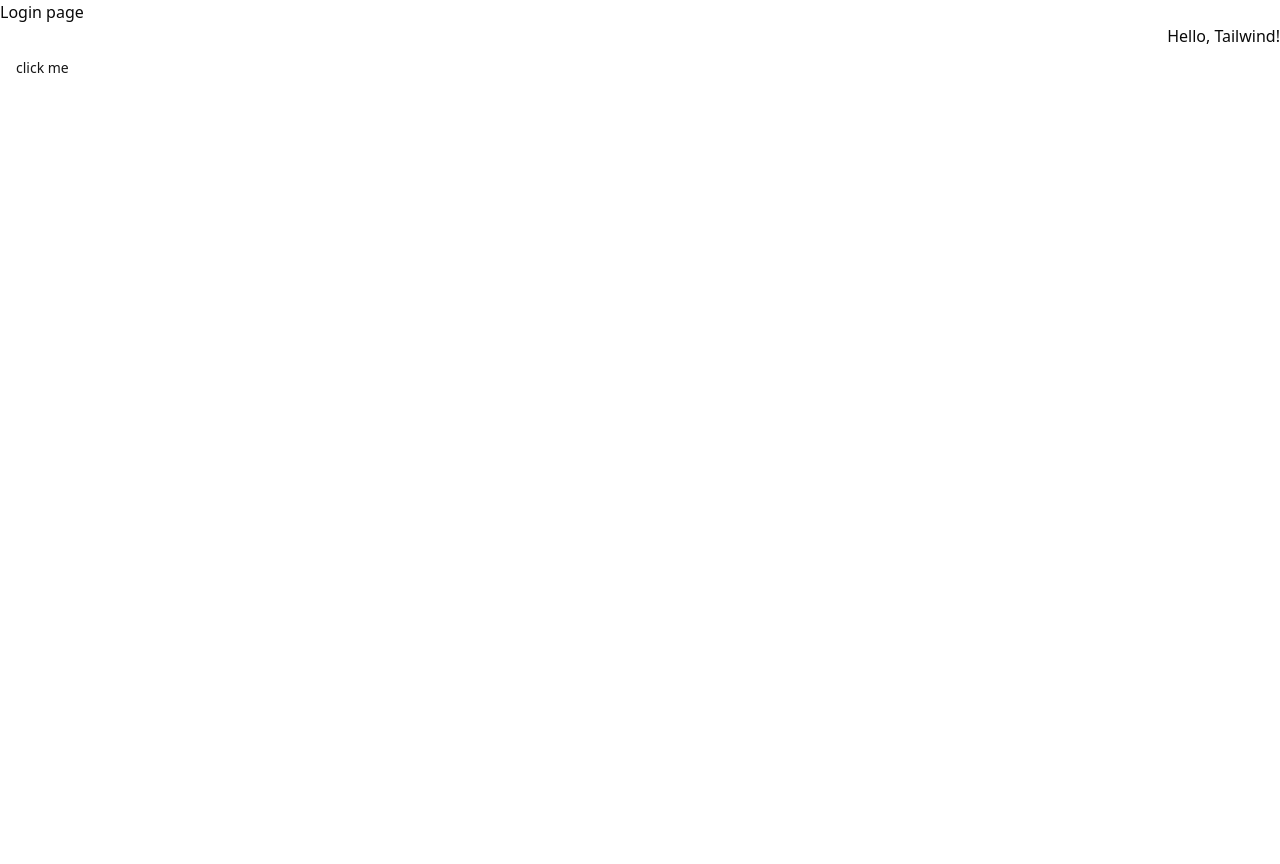
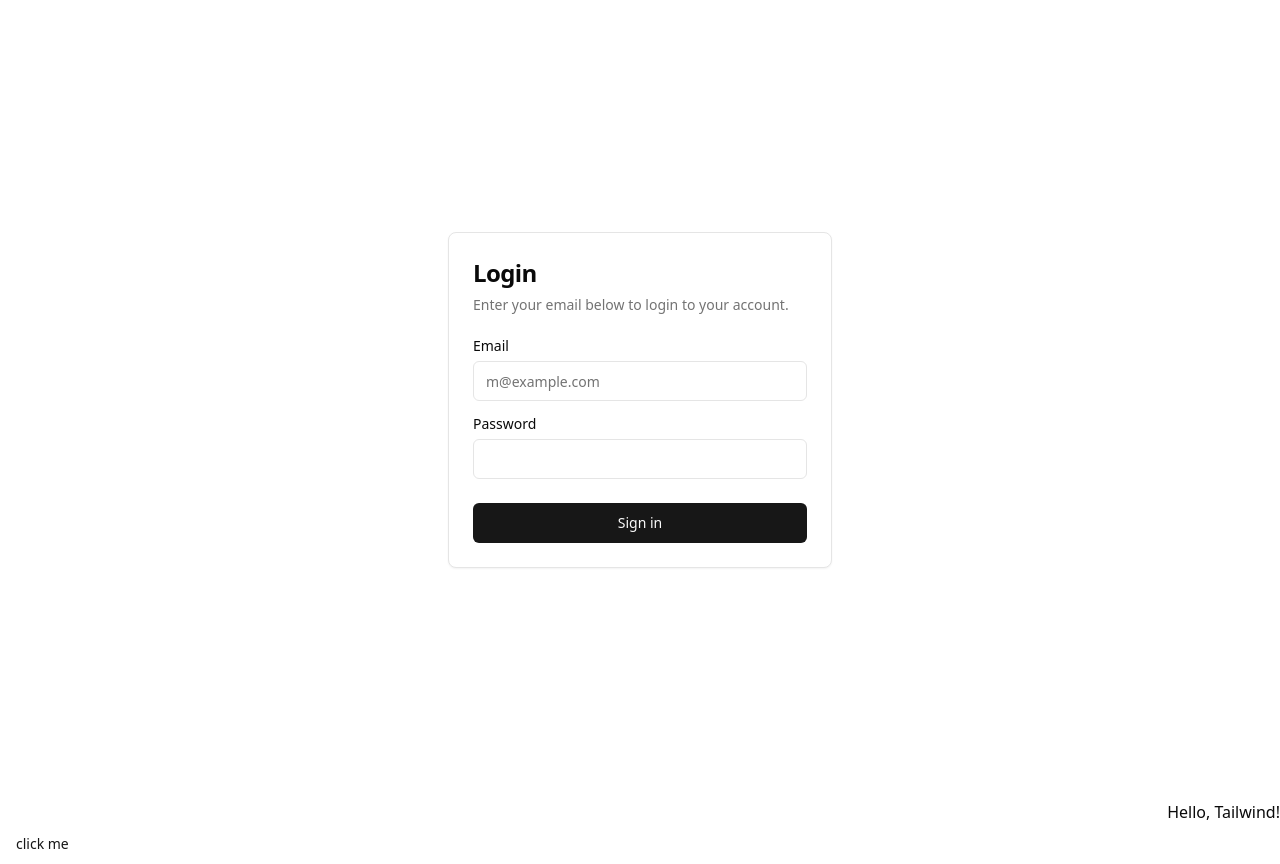
Before and after one commit to Deopa12Kunal/ebook-dashboard, a React (Vite) app: page /login in a window 1280 px wide. Before the commit the page ends 800 px from the top, so only its background shows below. Built offline with nearby package versions, Linux system fonts and the light colour scheme.

Commit message:
add login page

```diff
--- a/package.json
+++ b/package.json
@@ -11,6 +11,7 @@
     "preview": "vite preview"
   },
   "dependencies": {
+    "@radix-ui/react-label": "^2.1.0",
     "@radix-ui/react-slot": "^1.1.0",
     "class-variance-authority": "^0.7.0",
     "clsx": "^2.1.1",
--- /dev/null
+++ b/src/components/ui/card.tsx
@@ -0,0 +1,79 @@
+import * as React from "react"
+
+import { cn } from "@/lib/utils"
+
+const Card = React.forwardRef<
+  HTMLDivElement,
+  React.HTMLAttributes<HTMLDivElement>
+>(({ className, ...props }, ref) => (
+  <div
+    ref={ref}
+    className={cn(
+      "rounded-lg border bg-card text-card-foreground shadow-sm",
+      className
+    )}
+    {...props}
+  />
+))
+Card.displayName = "Card"
+
+const CardHeader = React.forwardRef<
+  HTMLDivElement,
+  React.HTMLAttributes<HTMLDivElement>
+>(({ className, ...props }, ref) => (
+  <div
+    ref={ref}
+    className={cn("flex flex-col space-y-1.5 p-6", className)}
+    {...props}
+  />
+))
+CardHeader.displayName = "CardHeader"
+
+const CardTitle = React.forwardRef<
+  HTMLParagraphElement,
+  React.HTMLAttributes<HTMLHeadingElement>
+>(({ className, ...props }, ref) => (
+  <h3
+    ref={ref}
+    className={cn(
+      "text-2xl font-semibold leading-none tracking-tight",
+      className
+    )}
+    {...props}
+  />
+))
+CardTitle.displayName = "CardTitle"
+
+const CardDescription = React.forwardRef<
+  HTMLParagraphElement,
+  React.HTMLAttributes<HTMLParagraphElement>
+>(({ className, ...props }, ref) => (
+  <p
+    ref={ref}
+    className={cn("text-sm text-muted-foreground", className)}
+    {...props}
+  />
+))
+CardDescription.displayName = "CardDescription"
+
+const CardContent = React.forwardRef<
+  HTMLDivElement,
+  React.HTMLAttributes<HTMLDivElement>
+>(({ className, ...props }, ref) => (
+  <div ref={ref} className={cn("p-6 pt-0", className)} {...props} />
+))
+CardContent.displayName = "CardContent"
+
+const CardFooter = React.forwardRef<
+  HTMLDivElement,
+  React.HTMLAttributes<HTMLDivElement>
+>(({ className, ...props }, ref) => (
+  <div
+    ref={ref}
+    className={cn("flex items-center p-6 pt-0", className)}
+    {...props}
+  />
+))
+CardFooter.displayName = "CardFooter"
+
+export { Card, CardHeader, CardFooter, CardTitle, CardDescription, CardContent }
--- /dev/null
+++ b/src/components/ui/input.tsx
@@ -0,0 +1,25 @@
+import * as React from "react"
+
+import { cn } from "@/lib/utils"
+
+export interface InputProps
+  extends React.InputHTMLAttributes<HTMLInputElement> {}
+
+const Input = React.forwardRef<HTMLInputElement, InputProps>(
+  ({ className, type, ...props }, ref) => {
+    return (
+      <input
+        type={type}
+        className={cn(
+          "flex h-10 w-full rounded-md border border-input bg-background px-3 py-2 text-sm ring-offset-background file:border-0 file:bg-transparent file:text-sm file:font-medium placeholder:text-muted-foreground focus-visible:outline-none focus-visible:ring-2 focus-visible:ring-ring focus-visible:ring-offset-2 disabled:cursor-not-allowed disabled:opacity-50",
+          className
+        )}
+        ref={ref}
+        {...props}
+      />
+    )
+  }
+)
+Input.displayName = "Input"
+
+export { Input }
--- /dev/null
+++ b/src/components/ui/label.tsx
@@ -0,0 +1,26 @@
+"use client"
+
+import * as React from "react"
+import * as LabelPrimitive from "@radix-ui/react-label"
+import { cva, type VariantProps } from "class-variance-authority"
+
+import { cn } from "@/lib/utils"
+
+const labelVariants = cva(
+  "text-sm font-medium leading-none peer-disabled:cursor-not-allowed peer-disabled:opacity-70"
+)
+
+const Label = React.forwardRef<
+  React.ElementRef<typeof LabelPrimitive.Root>,
+  React.ComponentPropsWithoutRef<typeof LabelPrimitive.Root> &
+    VariantProps<typeof labelVariants>
+>(({ className, ...props }, ref) => (
+  <LabelPrimitive.Root
+    ref={ref}
+    className={cn(labelVariants(), className)}
+    {...props}
+  />
+))
+Label.displayName = LabelPrimitive.Root.displayName
+
+export { Label }
--- a/src/pages/HomePage.tsx
+++ b/src/pages/HomePage.tsx
@@ -2,7 +2,7 @@
 
 const HomePage = () => {
   return (
-    <div>HomePage</div>
+    <div>This is home page</div>
   )
 }
 
--- a/src/pages/Login.tsx
+++ b/src/pages/Login.tsx
@@ -1,7 +1,42 @@
+
+import { Card ,CardContent, CardDescription,CardFooter,CardHeader,CardTitle} from "@/components/ui/card";
+import { Label } from "@/components/ui/label";
+import { Button } from "@/components/ui/button";
+import { Input } from "@/components/ui/input";
+// import { Section } from "lucide-react";
+
 const LoginPage = () => {
   return (
-    <div> Login page</div>
-  )
-}
+
+   <section className="flex justify-center items-center h-screen">
+     <Card className="w-full max-w-sm">
+      <CardHeader>
+        <CardTitle className="text-2xl">Login</CardTitle>
+        <CardDescription>
+          Enter your email below to login to your account.
+        </CardDescription>
+      </CardHeader>
+      <CardContent className="grid gap-4">
+        <div className="grid gap-2">
+          <Label htmlFor="email">Email</Label>
+          <Input id="email" type="email" placeholder="m@example.com" required />
+        </div>
+        <div className="grid gap-2">
+          <Label htmlFor="password">Password</Label>
+          <Input id="password" type="password" required />
+        </div>
+      </CardContent>
+      <CardFooter>
+        <Button className="w-full">Sign in</Button>
+      </CardFooter>
+  </Card>
+   </section>
+
+
+
+ );
+
+};
+
 
 export default LoginPage;
```
Also changed, not shown: 1 other file (tests, documents, lock files or other folders).
